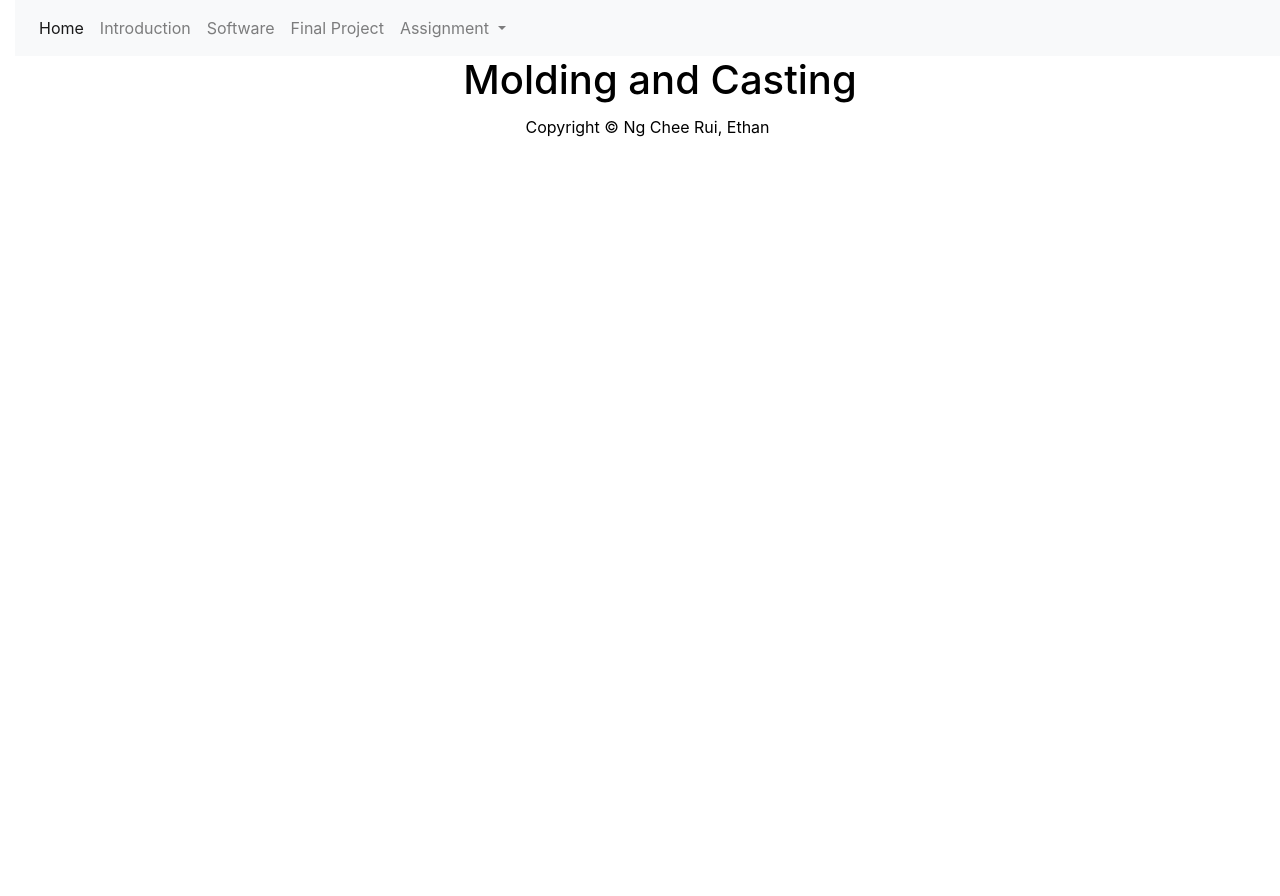
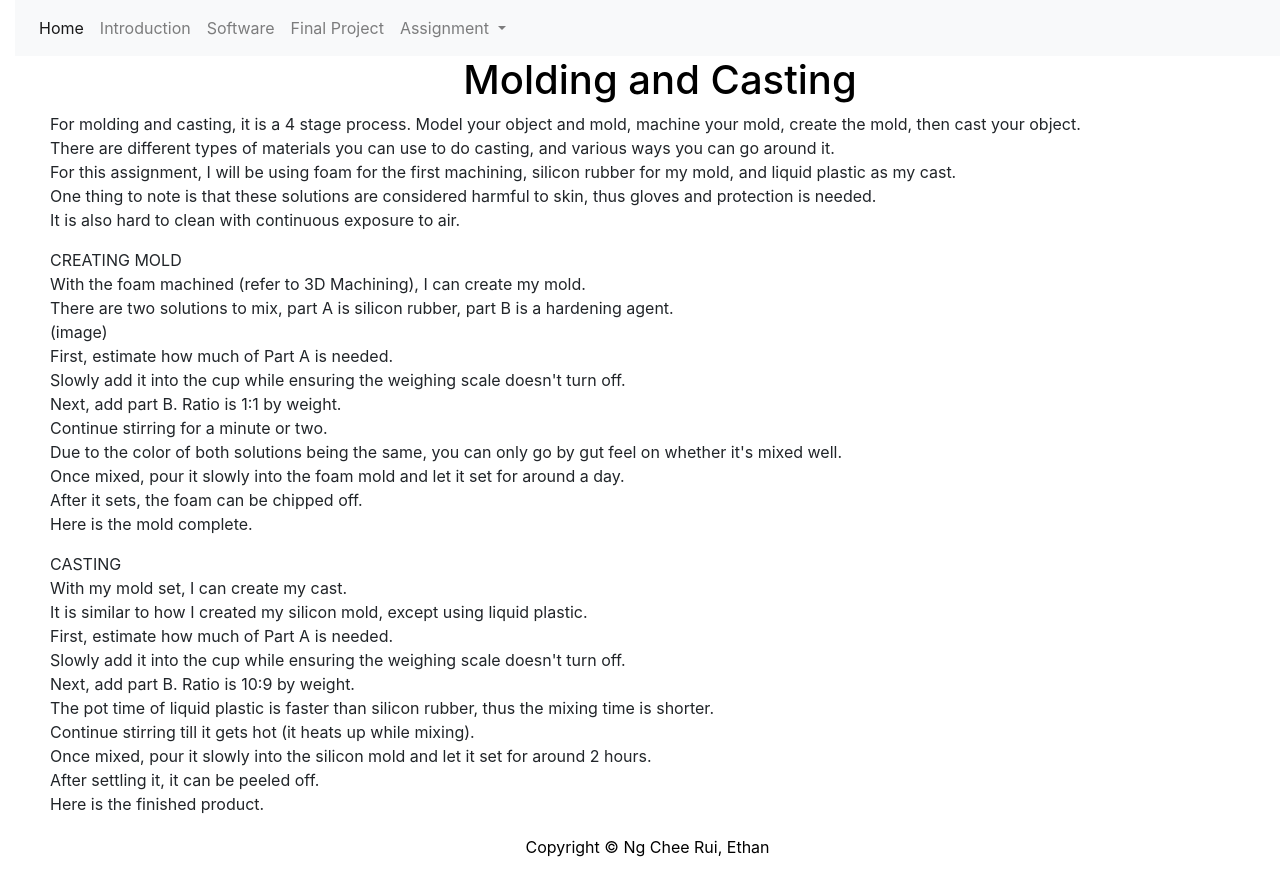
Before and after one commit to hypernebula03/FDFAB-Website, a plain HTML site: page moldcast.html in a window 1280 px wide. Before the commit the page ends 800 px from the top, so only its background shows below. Drawn offline with nearby package versions, Linux system fonts and the light colour scheme.

Commit message:
v2
content

```diff
--- a/moldcast.html
+++ b/moldcast.html
@@ -61,7 +61,42 @@
 <header>
   <h1>Molding and Casting</h1>
 </header>
-
+<body>
+  <p>
+    For molding and casting, it is a 4 stage process. Model your object and mold, machine your mold, create the mold, then cast your object.<br>
+    There are different types of materials you can use to do casting, and various ways you can go around it.<br>
+    For this assignment, I will be using foam for the first machining, silicon rubber for my mold, and liquid plastic as my cast.<br>
+    One thing to note is that these solutions are considered harmful to skin, thus gloves and protection is needed.<br>
+    It is also hard to clean with continuous exposure to air.<br>
+  </p>
+  <p>
+    CREATING MOLD<BR>
+      With the foam machined (refer to 3D Machining), I can create my mold.<br>
+      There are two solutions to mix, part A is silicon rubber, part B is a hardening agent.<br>
+      (image)<br>
+      First, estimate how much of Part A is needed.<br>
+      Slowly add it into the cup while ensuring the weighing scale doesn't turn off.<br>
+      Next, add part B. Ratio is 1:1 by weight.<br>
+      Continue stirring for a minute or two. <br>
+      Due to the color of both solutions being the same, you can only go by gut feel on whether it's mixed well.<br>
+      Once mixed, pour it slowly into the foam mold and let it set for around a day.<br>
+      After it sets, the foam can be chipped off.<br>
+      Here is the mold complete.<br>
+  </p>
+  <P>
+    CASTING<BR>
+    With my mold set, I can create my cast.<br>
+    It is similar to how I created my silicon mold, except using liquid plastic.<br>
+    First, estimate how much of Part A is needed.<br>
+    Slowly add it into the cup while ensuring the weighing scale doesn't turn off.<br>
+    Next, add part B. Ratio is 10:9 by weight.<br>
+    The pot time of liquid plastic is faster than silicon rubber, thus the mixing time is shorter.<br>
+    Continue stirring till it gets hot (it heats up while mixing).<br>
+    Once mixed, pour it slowly into the silicon mold and let it set for around 2 hours.<br>
+    After settling it, it can be peeled off.<br>
+    Here is the finished product.<br>
+  </P>
+</body>
 </div>
 
 <footer>
```
Also changed, not shown: 3dcnc.html (+30 -0 lines).
